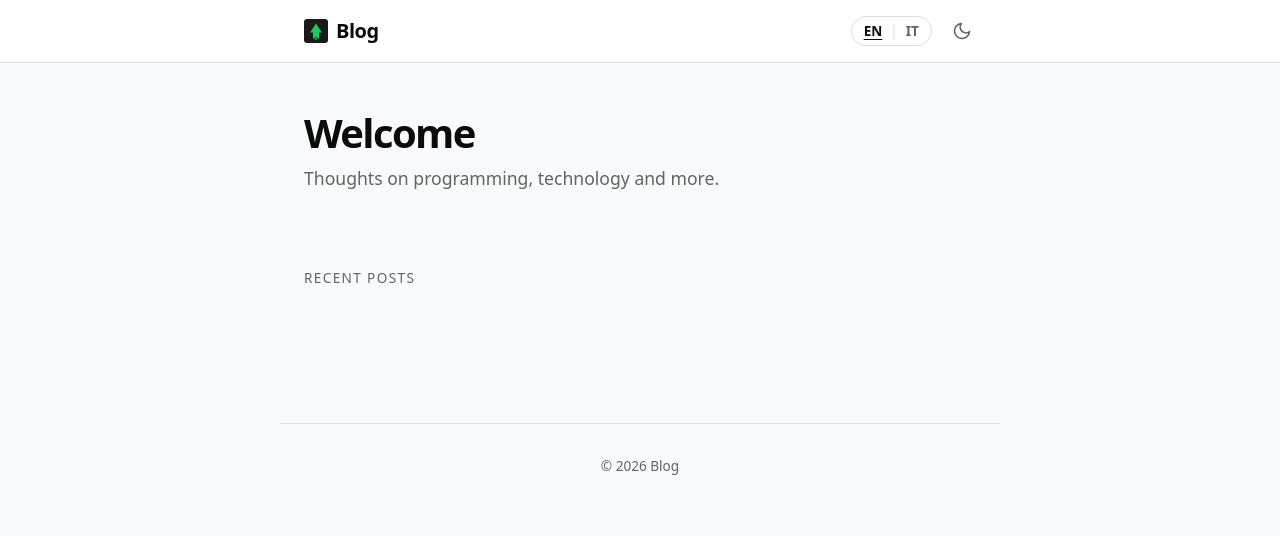
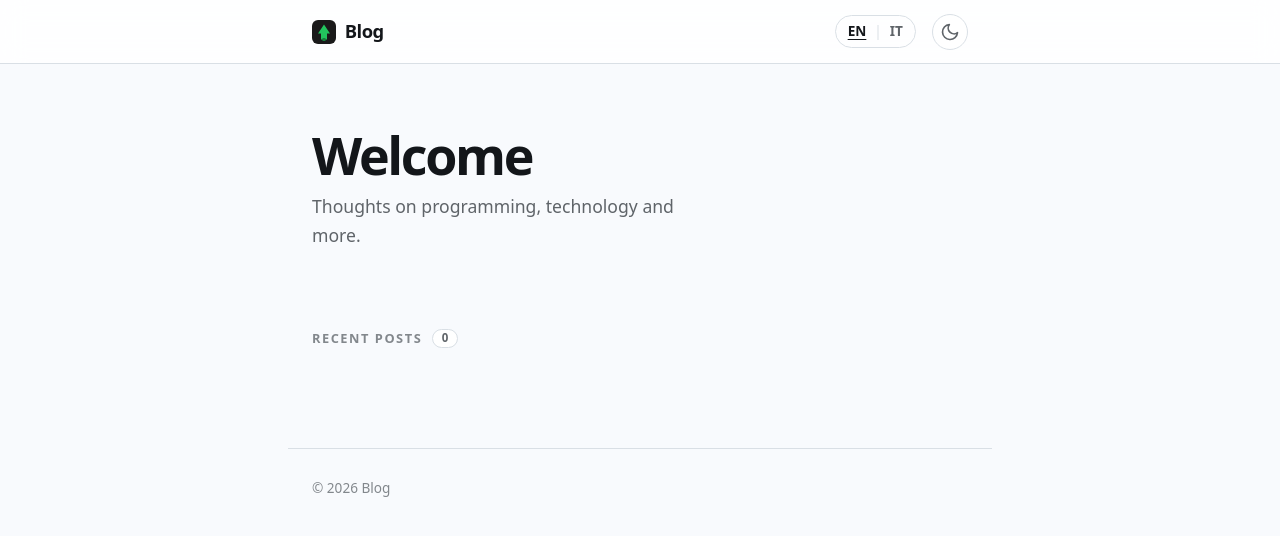
Before and after one commit to treere/blog, a SvelteKit app: page /en in a window 1280 px wide. Shown: the top 536 px of the page. Built offline with nearby package versions, Linux system fonts and the light colour scheme.

Commit message:
Polish UI + self-host prism theme (no more CDN)
Sticky blurred header, skip link, system theme without FOUC, richer home cards, readable article layout. Fix Tailwind class dark variant. Bundle okaidia CSS locally instead of cdnjs.

```diff
--- a/src/routes/[lang]/+layout.svelte
+++ b/src/routes/[lang]/+layout.svelte
@@ -17,18 +17,23 @@
 	});
 
 	onMount(() => {
-		const stored = localStorage.getItem('darkMode');
-		if (stored !== null) {
-			darkMode = stored === 'true';
-		} else {
-			darkMode = window.matchMedia('(prefers-color-scheme: dark)').matches;
-		}
-		applyTheme();
+		// Stato iniziale già impostato dallo script anti-FOUC in app.html
+		darkMode = document.documentElement.classList.contains('dark');
+		// Segui il sistema live solo se l'utente non ha scelto manualmente
+		const mq = window.matchMedia('(prefers-color-scheme: dark)');
+		const onChange = (e: MediaQueryListEvent) => {
+			if (localStorage.getItem('theme') === null) {
+				darkMode = e.matches;
+				applyTheme();
+			}
+		};
+		mq.addEventListener('change', onChange);
+		return () => mq.removeEventListener('change', onChange);
 	});
 
 	function toggleDarkMode() {
 		darkMode = !darkMode;
-		localStorage.setItem('darkMode', String(darkMode));
+		localStorage.setItem('theme', darkMode ? 'dark' : 'light');
 		applyTheme();
 	}
 
@@ -43,13 +48,11 @@
 <svelte:head>
 	<link rel="icon" href={favicon} />
 	<title>{t.siteName}</title>
-	<link
-		rel="stylesheet"
-		href="https://cdnjs.cloudflare.com/ajax/libs/prism/1.17.1/themes/prism-okaidia.min.css"
-	/>
 </svelte:head>
 
-<header>
+<a class="skip-link" href="#main-content">{lang === 'it' ? 'Salta al contenuto' : 'Skip to content'}</a>
+
+<header class="site-header">
 	<div class="header-content">
 		<a href={resolve(`/${lang}` as '/')} class="logo">
 			<img src={favicon} alt="" class="logo-icon" />
@@ -75,7 +78,13 @@
 					IT
 				</a>
 			</nav>
-			<button class="theme-toggle" onclick={toggleDarkMode} aria-label={t.toggleTheme}>
+			<button
+				class="theme-toggle"
+				onclick={toggleDarkMode}
+				aria-label={t.toggleTheme}
+				aria-pressed={darkMode}
+				title={t.toggleTheme}
+			>
 				{#if darkMode}
 					<svg
 						xmlns="http://www.w3.org/2000/svg"
@@ -118,11 +127,11 @@
 	</div>
 </header>
 
-<main class="prose dark:prose-invert">
+<main id="main-content" class="prose dark:prose-invert">
 	{@render children()}
 </main>
 
-<footer>
+<footer class="site-footer">
 	<p>© {new Date().getFullYear()} {t.footer}</p>
 </footer>
 
--- a/src/routes/[lang]/+page.svelte
+++ b/src/routes/[lang]/+page.svelte
@@ -15,104 +15,179 @@
 
 <div class="hero">
 	<h1>{t.welcome}</h1>
-	<p>{t.tagline}</p>
+	<p class="tagline">{t.tagline}</p>
 </div>
 
-<section class="posts-section">
-	<h2>{t.recentPosts}</h2>
+<section class="posts-section" aria-labelledby="recent-posts">
+	<h2 id="recent-posts">{t.recentPosts} <span class="count">{posts.length}</span></h2>
 
+	<ul class="post-list">
 		{#each posts as post (post.slug)}
+			<li>
 				<a href={resolve(`/${data.lang}/${post.slug}` as '/')} class="post-card">
-			<div class="flex items-center justify-between">
+					<div class="post-top">
 						<h3>{post.title}</h3>
+						<span class="arrow" aria-hidden="true">→</span>
+					</div>
+					<p class="desc">{post.description}</p>
+					<div class="meta">
 						<time datetime={post.date}>{formatDate(post.date, data.lang)}</time>
+						{#if post.fallback}
+							<span class="fallback-badge" title={t.missingTranslation}>EN</span>
+						{/if}
 					</div>
-			<p>{post.description}</p>
-			{#if post.fallback}
-				<p class="fallback-badge">EN</p>
-			{/if}
 				</a>
+			</li>
 		{/each}
+	</ul>
 </section>
 
 <style>
 	.hero {
 		margin-bottom: 3rem;
+		padding-top: 1rem;
 	}
 
 	.hero h1 {
-		font-size: 2.5rem;
-		font-weight: 700;
-		letter-spacing: -0.04em;
+		font-size: clamp(2.25rem, 6vw, 3.25rem);
+		font-weight: 800;
+		letter-spacing: -0.045em;
 		color: var(--text-primary);
-		margin: 0 0 0.5rem 0;
-		line-height: 1.1;
+		margin: 0 0 0.6rem 0;
+		line-height: 1.05;
+		text-wrap: balance;
 	}
 
-	.hero p {
+	.tagline {
 		color: var(--text-secondary);
 		font-size: 1.1rem;
 		margin: 0;
+		max-width: 36ch;
+		line-height: 1.6;
 	}
 
 	.posts-section h2 {
-		font-size: 0.85rem;
+		display: flex;
+		align-items: center;
+		gap: 0.6rem;
+		font-size: 0.8rem;
 		text-transform: uppercase;
-		letter-spacing: 0.1em;
+		letter-spacing: 0.12em;
+		color: var(--text-muted);
+		margin-bottom: 1.25rem;
+		font-weight: 600;
+	}
+
+	.count {
+		font-size: 0.72rem;
+		font-weight: 700;
+		background: var(--card-bg);
+		border: 1px solid var(--border-color);
 		color: var(--text-secondary);
-		margin-bottom: 1.5rem;
-		font-weight: 500;
+		border-radius: 999px;
+		padding: 0.05rem 0.55rem;
+		letter-spacing: 0.02em;
 	}
 
 	.posts-section {
 		display: flex;
 		flex-direction: column;
-		gap: 1.25rem;
+	}
+
+	.post-list {
+		list-style: none;
+		margin: 0;
+		padding: 0;
+		display: flex;
+		flex-direction: column;
+		gap: 1rem;
 	}
 
 	.post-card {
 		display: block;
 		text-decoration: none;
-		padding: 1.5rem;
+		padding: 1.4rem 1.5rem 1.25rem;
 		background: var(--card-bg);
 		border: 1px solid var(--border-color);
-		border-radius: 12px;
-		transition: all 0.25s cubic-bezier(0.4, 0, 0.2, 1);
+		border-radius: 16px;
+		transition:
+			border-color 0.2s,
+			box-shadow 0.25s,
+			transform 0.25s,
+			background 0.3s;
 	}
 
 	.post-card:hover {
 		text-decoration: none;
 		border-color: var(--border-hover);
-		box-shadow: 0 4px 20px var(--shadow-color);
+		box-shadow: 0 8px 30px var(--shadow-color);
 		transform: translateY(-2px);
+	}
+	.post-card:hover .arrow {
+		transform: translateX(4px);
+		color: var(--accent);
+	}
+
+	.post-top {
+		display: flex;
+		align-items: flex-start;
+		justify-content: space-between;
+		gap: 1rem;
 	}
 
 	.post-card h3 {
-		font-size: 1.25rem;
-		font-weight: 600;
+		font-size: 1.2rem;
+		font-weight: 650;
 		color: var(--text-primary);
-		margin: 0 0 0.5rem 0;
+		margin: 0;
 		letter-spacing: -0.02em;
+		line-height: 1.35;
+		text-wrap: pretty;
+	}
+
+	.arrow {
+		flex-shrink: 0;
+		color: var(--text-muted);
+		font-size: 1.15rem;
+		line-height: 1.4;
+		transition:
+			transform 0.2s,
+			color 0.2s;
+	}
+
+	.desc {
+		color: var(--text-secondary);
+		font-size: 0.95rem;
+		margin: 0.55rem 0 0 0;
+		line-height: 1.6;
+		display: -webkit-box;
+		-webkit-line-clamp: 2;
+		line-clamp: 2;
+		-webkit-box-orient: vertical;
+		overflow: hidden;
+	}
+
+	.meta {
+		display: flex;
+		align-items: center;
+		gap: 0.6rem;
+		margin-top: 0.9rem;
 	}
 
 	.post-card time {
-		font-size: 0.85rem;
-		color: var(--text-secondary);
-	}
-
-	.post-card p {
-		color: var(--text-secondary);
-		font-size: 0.95rem;
-		margin: 0.75rem 0 0 0;
-		line-height: 1.6;
+		font-size: 0.82rem;
+		color: var(--text-muted);
+		font-variant-numeric: tabular-nums;
 	}
 
 	.fallback-badge {
 		display: inline-block;
-		font-size: 0.7rem;
+		font-size: 0.68rem;
+		font-weight: 700;
+		letter-spacing: 0.06em;
+		color: var(--text-secondary);
 		border: 1px solid var(--border-color);
 		border-radius: 999px;
 		padding: 0.1rem 0.5rem;
-		margin-top: 0.75rem;
 	}
 </style>
--- a/src/routes/layout.css
+++ b/src/routes/layout.css
@@ -1,7 +1,10 @@
 @import 'tailwindcss';
+@import 'prismjs/themes/prism-okaidia.css';
 @plugin '@tailwindcss/typography';
+@custom-variant dark (&:where(.dark, .dark *));
 @theme {
-	--font-sans: ui-sans-serif, system-ui, sans-serif;
+	--font-sans:
+		ui-sans-serif, system-ui, -apple-system, 'Segoe UI', Roboto, sans-serif;
 	--color-gray-50: oklch(0.98 0 0);
 	--color-gray-100: oklch(0.95 0 0);
 	--color-gray-200: oklch(0.9 0 0);
@@ -15,40 +18,90 @@
 }
 
 :root {
-	--max-width: 720px;
+	--max-width: 44rem;
 	--bg-primary: oklch(0.985 0.005 250);
 	--bg-secondary: oklch(1 0 0);
 	--card-bg: oklch(1 0 0);
-	--text-primary: oklch(0.15 0 0);
-	--text-secondary: oklch(0.5 0 0);
-	--border-color: oklch(0.9 0 0);
-	--border-hover: oklch(0.85 0 0);
-	--shadow-color: oklch(0.1 0 0 / 0.08);
+	--text-primary: oklch(0.2 0.01 250);
+	--text-secondary: oklch(0.5 0.01 250);
+	--text-muted: oklch(0.62 0.01 250);
+	--border-color: oklch(0.9 0.01 250);
+	--border-hover: oklch(0.8 0.02 250);
+	--shadow-color: oklch(0.2 0.02 250 / 0.08);
+	--accent: oklch(0.55 0.15 250);
+	--accent-hover: oklch(0.48 0.15 250);
+	--code-bg: oklch(0.95 0.01 250);
+	color-scheme: light;
 }
 
 :root.dark {
-	--bg-primary: oklch(0.15 0.02 250);
+	--bg-primary: oklch(0.17 0.02 250);
 	--bg-secondary: oklch(0.2 0.02 250);
 	--card-bg: oklch(0.22 0.02 250);
-	--text-primary: oklch(0.95 0 0);
-	--text-secondary: oklch(0.5 0 0);
-	--border-color: oklch(0.3 0 0);
-	--border-hover: oklch(0.4 0 0);
-	--shadow-color: oklch(0 0 0 / 0.3);
+	--text-primary: oklch(0.93 0.005 250);
+	--text-secondary: oklch(0.7 0.01 250);
+	--text-muted: oklch(0.6 0.01 250);
+	--border-color: oklch(0.3 0.02 250);
+	--border-hover: oklch(0.42 0.02 250);
+	--shadow-color: oklch(0 0 0 / 0.35);
+	--accent: oklch(0.78 0.12 250);
+	--accent-hover: oklch(0.85 0.12 250);
+	--code-bg: oklch(0.25 0.02 250);
+	color-scheme: dark;
+}
+
+html {
+	scroll-behavior: smooth;
 }
 
 body {
 	background: var(--bg-primary);
+	color: var(--text-primary);
 	min-height: 100vh;
-	transition:
-		background 0.3s,
-		color 0.3s;
+	font-family: var(--font-sans);
+	-webkit-font-smoothing: antialiased;
+	text-rendering: optimizeLegibility;
+	line-height: 1.65;
 }
 
-header {
-	background: var(--bg-secondary);
+::selection {
+	background: var(--accent);
+	color: white;
+}
+
+:focus-visible {
+	outline: 2px solid var(--accent);
+	outline-offset: 3px;
+	border-radius: 4px;
+}
+
+/* Skip link */
+.skip-link {
+	position: absolute;
+	top: -100px;
+	left: 1rem;
+	z-index: 100;
+	background: var(--text-primary);
+	color: var(--bg-primary);
+	padding: 0.6rem 1rem;
+	border-radius: 8px;
+	font-size: 0.9rem;
+	font-weight: 600;
+	text-decoration: none;
+	transition: top 0.2s;
+}
+.skip-link:focus {
+	top: 1rem;
+}
+
+header.site-header {
+	position: sticky;
+	top: 0;
+	z-index: 50;
+	background: color-mix(in srgb, var(--bg-secondary) 82%, transparent);
+	backdrop-filter: blur(12px);
+	-webkit-backdrop-filter: blur(12px);
 	border-bottom: 1px solid var(--border-color);
-	padding: 1rem 0;
 	transition:
 		background 0.3s,
 		border-color 0.3s;
@@ -57,64 +110,179 @@ header {
 .header-content {
 	max-width: var(--max-width);
 	margin: 0 auto;
-	padding: 0 1.5rem;
+	padding: 0.85rem 1.5rem;
 	display: flex;
 	align-items: center;
 	justify-content: space-between;
+	gap: 1rem;
 }
 
 .logo {
-	font-size: 1.25rem;
-	font-weight: 600;
+	font-size: 1.15rem;
+	font-weight: 700;
 	color: var(--text-primary);
 	text-decoration: none;
-	letter-spacing: -0.025em;
-	transition: color 0.3s;
+	letter-spacing: -0.03em;
 	display: flex;
 	align-items: center;
-	gap: 0.5rem;
+	gap: 0.55rem;
+}
+.logo:hover {
+	color: var(--accent);
 }
 
 .logo-icon {
 	width: 1.5rem;
 	height: 1.5rem;
+	border-radius: 6px;
 }
 
 .theme-toggle {
-	background: none;
-	border: none;
+	background: var(--card-bg);
+	border: 1px solid var(--border-color);
+	border-radius: 999px;
+	width: 2.25rem;
+	height: 2.25rem;
 	cursor: pointer;
 	color: var(--text-secondary);
-	padding: 0.25rem;
 	display: flex;
 	align-items: center;
 	justify-content: center;
 	transition:
 		color 0.2s,
-		transform 0.2s;
+		border-color 0.2s,
+		transform 0.2s,
+		background 0.3s;
 }
-
 .theme-toggle:hover {
 	color: var(--text-primary);
-	transform: scale(1.1);
+	border-color: var(--border-hover);
+	transform: translateY(-1px);
 }
 
 main {
 	max-width: var(--max-width);
 	margin: 0 auto;
-	padding: 3rem 1.5rem;
+	padding: 3rem 1.5rem 2rem;
 }
 
-footer {
+footer.site-footer {
 	max-width: var(--max-width);
-	margin: 0 auto;
-	padding: 2rem 1.5rem;
-	text-align: center;
-	color: var(--text-secondary);
+	margin: 3rem auto 0;
+	padding: 1.75rem 1.5rem 2.5rem;
+	display: flex;
+	align-items: center;
+	justify-content: space-between;
+	gap: 1rem;
+	flex-wrap: wrap;
+	color: var(--text-muted);
 	font-size: 0.85rem;
 	border-top: 1px solid var(--border-color);
-	margin-top: 4rem;
 	transition:
 		color 0.3s,
 		border-color 0.3s;
 }
+footer.site-footer a {
+	color: var(--text-secondary);
+	text-decoration: none;
+}
+footer.site-footer a:hover {
+	color: var(--accent);
+}
+
+/* Prose: lettura articoli */
+.prose {
+	--tw-prose-body: var(--text-primary);
+	--tw-prose-headings: var(--text-primary);
+	--tw-prose-links: var(--accent);
+	--tw-prose-bold: var(--text-primary);
+	--tw-prose-counters: var(--text-muted);
+	--tw-prose-bullets: var(--text-muted);
+	--tw-prose-hr: var(--border-color);
+	--tw-prose-quotes: var(--text-secondary);
+	--tw-prose-quote-borders: var(--accent);
+	--tw-prose-code: var(--text-primary);
+	--tw-prose-pre-bg: oklch(0.22 0.02 250);
+	--tw-prose-pre-code: oklch(0.93 0.005 250);
+	--tw-prose-invert-body: var(--text-primary);
+	--tw-prose-invert-headings: var(--text-primary);
+	--tw-prose-invert-links: var(--accent);
+	--tw-prose-invert-code: var(--text-primary);
+	font-size: 1.05rem;
+	line-height: 1.75;
+}
+.prose h1 {
+	font-size: clamp(2rem, 5vw, 2.75rem);
+	letter-spacing: -0.04em;
+	line-height: 1.1;
+	font-weight: 800;
+	margin-bottom: 1rem;
+	text-wrap: balance;
+}
+.prose h2 {
+	font-size: 1.5rem;
+	letter-spacing: -0.025em;
+	margin-top: 2.5em;
+	font-weight: 700;
+}
+.prose a {
+	text-decoration-thickness: 1.5px;
+	text-underline-offset: 3px;
+}
+.prose a:hover {
+	color: var(--accent-hover);
+}
+.prose :not(pre) > code {
+	background: var(--code-bg);
+	border: 1px solid var(--border-color);
+	border-radius: 6px;
+	padding: 0.12em 0.4em;
+	font-size: 0.85em;
+	font-weight: 500;
+	white-space: nowrap;
+}
+.prose :not(pre) > code::before,
+.prose :not(pre) > code::after {
+	content: none;
+}
+.prose pre {
+	border: 1px solid var(--border-color);
+	border-radius: 14px;
+	overflow-x: auto;
+	box-shadow: 0 8px 30px var(--shadow-color);
+}
+.prose blockquote {
+	border-left-width: 3px;
+	font-style: normal;
+	background: var(--card-bg);
+	border-radius: 0 12px 12px 0;
+	padding: 0.75rem 1.25rem;
+}
+.prose img {
+	border-radius: 14px;
+	border: 1px solid var(--border-color);
+}
+.prose hr {
+	margin-block: 3rem;
+}
+
+@media (max-width: 640px) {
+	main {
+		padding: 2rem 1.1rem 1.5rem;
+	}
+	.header-content {
+		padding: 0.75rem 1.1rem;
+	}
+}
+
+@media (prefers-reduced-motion: reduce) {
+	html {
+		scroll-behavior: auto;
+	}
+	*,
+	*::before,
+	*::after {
+		transition-duration: 0.01ms !important;
+		animation-duration: 0.01ms !important;
+	}
+}
```
Also changed, not shown: src/app.html (+10 -0 lines), src/routes/[lang]/[slug]/+page.svelte (+58 -9 lines). Lines whose indentation alone changed are shown as unchanged.
